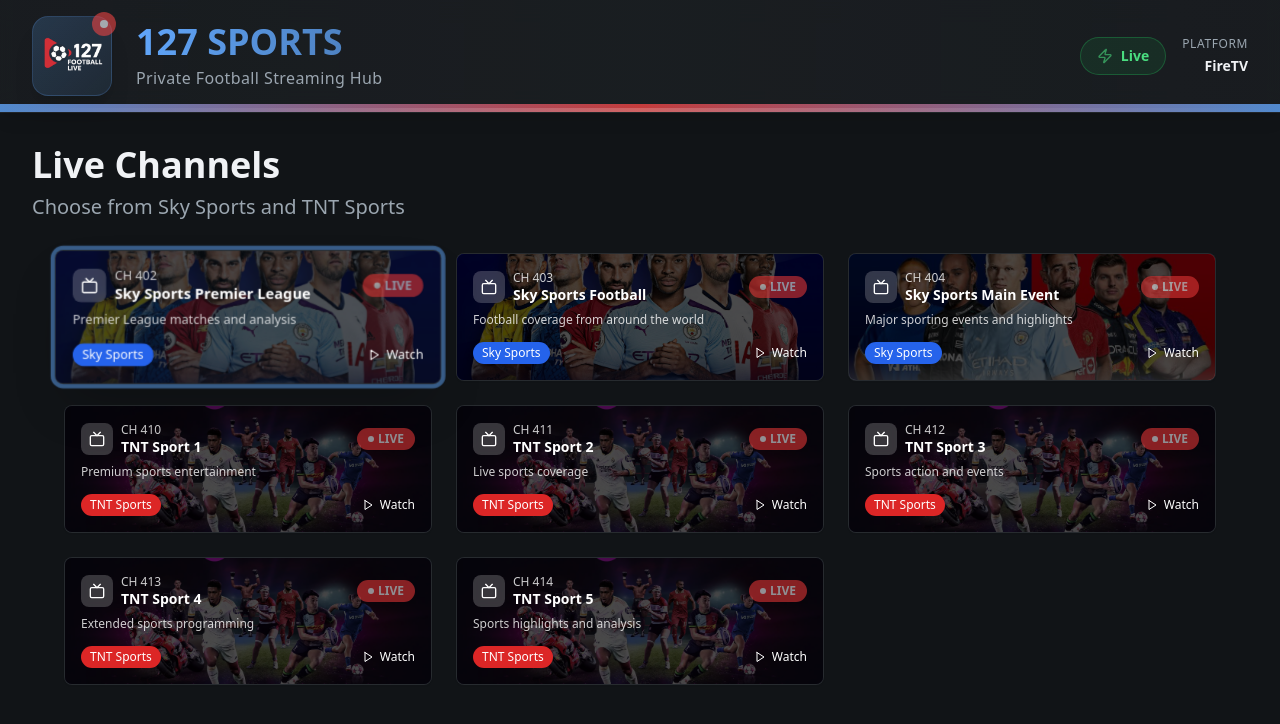
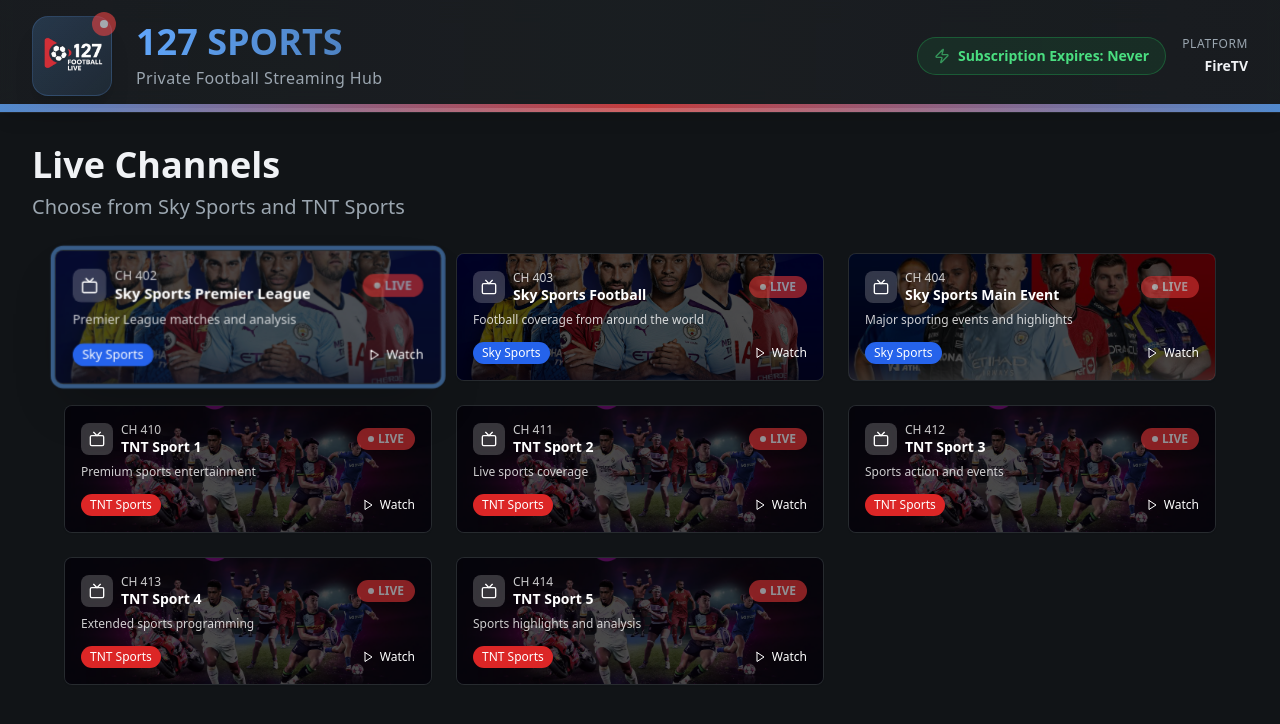
Before and after one commit to SomebodySomewhere952/sky-sport-stream-hub, a React (Vite) app: page / in a window 1280 px wide. Shown: the top 724 px of the page. Built offline with nearby package versions, Linux system fonts and the light colour scheme.

Commit message:
Update "live" text
Change the text "live" to "Subscription Expires: Never".

```diff
--- a/src/components/ui/tv-header.tsx
+++ b/src/components/ui/tv-header.tsx
@@ -31,7 +31,7 @@ export function TvHeader() {
           <div className="flex items-center gap-4">
             <Badge variant="outline" className="px-4 py-2 text-sm bg-green-500/10 border-green-500/30 text-green-400 hover:bg-green-500/20">
               <Zap className="w-4 h-4 mr-2 animate-pulse" />
-              Live
+              Subscription Expires: Never
             </Badge>
             <div className="text-right space-y-1">
               <div className="text-xs text-muted-foreground uppercase tracking-wider">Platform</div>
```
